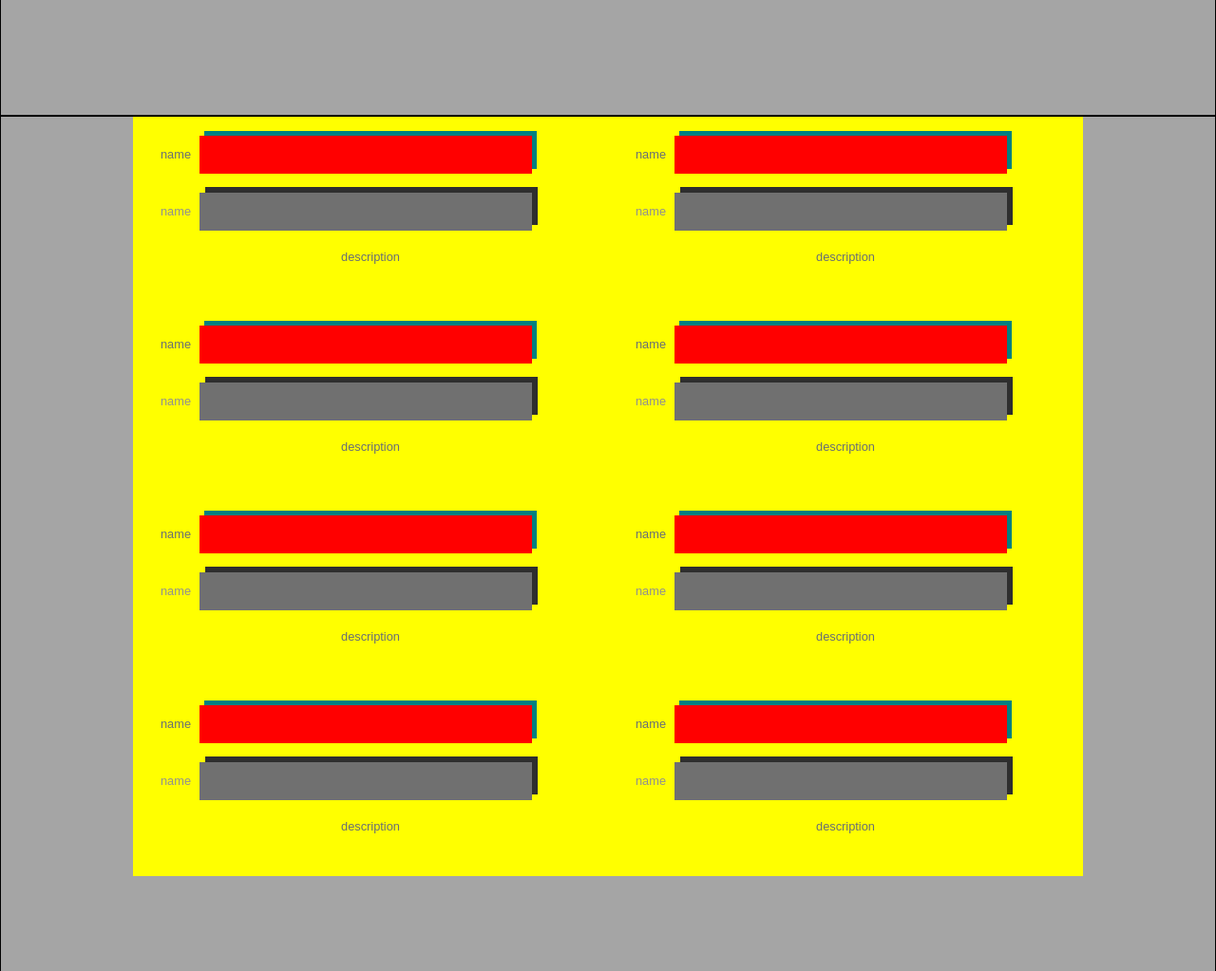
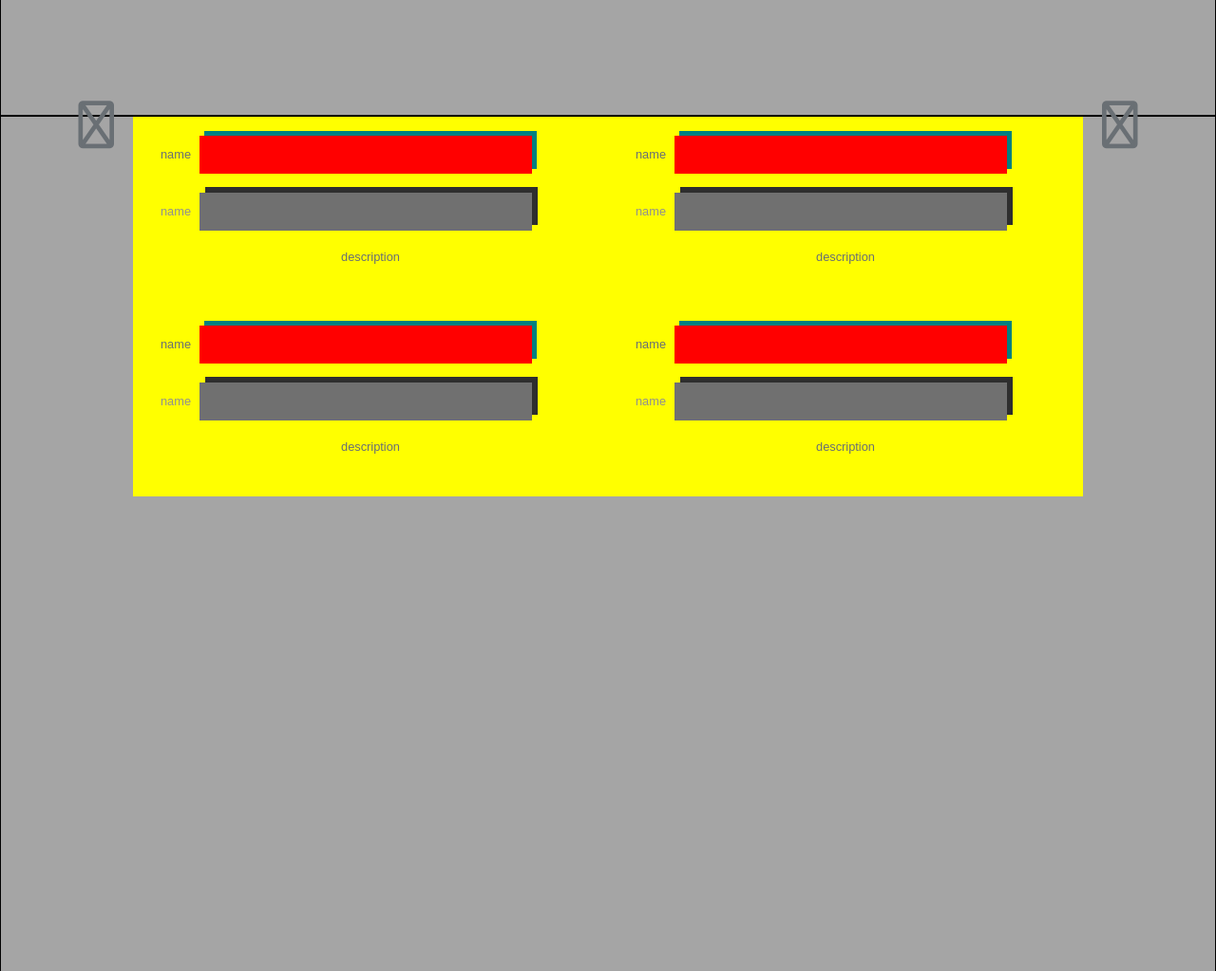
Before and after one commit to Kascald/myOnePage, a plain HTML site: page index.html in a window 1280 px wide. Shown: the part 1520-2543 px from the top of the page at 95% size. Drawn offline with Linux system fonts and the light colour scheme; a web font is replaced by a local one.

Commit message:
01:18 pm ing...

```diff
--- a/css/style.css
+++ b/css/style.css
@@ -189,10 +189,30 @@ section>article {
     background-color: #a5a5a5;
     border: 1px solid #000;
 }
+.view_graph > .prevBtn::before {
+    font-family: "Font Awesome 6 Free";
+    content: "\f060";
+    font-size: 50px;
+    padding: 0 20px;
+}
+.view_graph > .nextBtn::before {
+    font-family: "Font Awesome 6 Free";
+    content: "\f061";
+    font-size: 50px;
+    padding: 0 20px;
+}
 
-.view_graph> .graph_group {
+.view_graph {
     display: flex;
-    width: 1100px;
+    justify-content: center;
+}
+
+.view_graph> .graphpage{
+    display: flex;
+    justify-content: start;
+    overflow: hidden;
+    width: 1000px;
+    height: 425px;
 }
 
 .view_graph>.graphpage>.graph_group>.graphBox {
@@ -305,26 +325,32 @@ section>article {
     content: "";
 }
 
-.yt_viewWindow::-webkit-scrollbar {
+.yt_viewWindow::-webkit-scrollbar,
+.graphpage::-webkit-scrollbar {
     display: none;
 }
 
-.yt_viewWindow::-webkit-scrollbar-button {
+.yt_viewWindow::-webkit-scrollbar-button,
+.graphpage::-webkit-scrollbar-button {
     display: none;
 }
 
-.yt_viewWindow::-webkit-scrollbar-thumb {
+.yt_viewWindow::-webkit-scrollbar-thumb,
+.graphpage::-webkit-scrollbar-thumb{
     display: none;
 }
 
 .yt_viewWindow::-webkit-scrollbar-button:start:decrement,
-.yt_viewWindow::-webkit-scrollbar-button:end:increment {
+.yt_viewWindow::-webkit-scrollbar-button:end:increment,
+.graphpage::-webkit-scrollbar-button:start:decrement,
+.graphpage::-webkit-scrollbar-button:end:increment {
     display: none;
 }
 
 
-.yt_viewWindow::-webkit-scrollbar-thumb-track {
-    /* 스크롤바 막대를 제외한 부분*/
+.yt_viewWindow::-webkit-scrollbar-thumb-track,
+.graphpage::-webkit-scrollbar-thumb-track {
+ /* 스크롤바 막대를 제외한 부분*/
     box-shadow: none;
     background-color: #000;
 }
--- a/index.html
+++ b/index.html
@@ -82,9 +82,11 @@
                 </div>
             </article>
             <article class="view_graph">
+                <div class="prevBtn"><a href="#" class="fa-solid"></a></div>
                 <div class="graphpage"> <!--graph view window-->
                     <div class="graph_group"> <!--view graph group-->
                         <div class="graphBox"> <!--graphbox-->
+
                             <ul id="graph_1">
                                 <li>
                                     <div class="stickName">name</div>
@@ -201,6 +203,7 @@
                         </div>
                     </div>
                 </div>
+                <div class="nextBtn"><a href="#" class="fa-solid"></a></div>
             </article>
             <article class="spec_sheet"></article>
             <article class="contact"></article>
```
